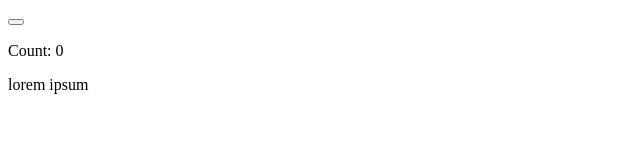
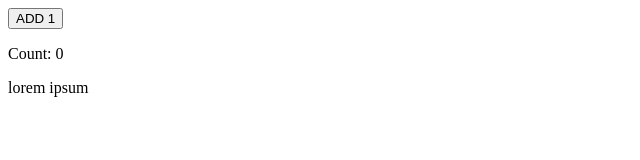
Before and after one commit to Claudiasals/React, a React (Vite) app: page / in a window 1280 px wide. Shown: the top 160 px of the page, without its empty margins (0-640 px from the left). Built offline with nearby package versions, Linux system fonts and the light colour scheme.

Commit message:
Aggiunto bottone per incrementare di 1 il contatore

```diff
--- a/src/Counter.jsx
+++ b/src/Counter.jsx
@@ -1,19 +1,31 @@
 import { useState } from "react"
 
-function Counter() {
+const Counter = () => {
     const [count, setCount] = useState(0);
-    /* useState restituisce un array con in posizione 0 il valore dello state
+    /* Destracturing da useState: useState restituisce un array con in posizione 0 il valore dello state
      e in posizione 1 la funzione che va a triggerare il set del valore
      di state, quindi va a modificare il valore di state andando a
-     rendirizzare ciò che viene restituito da questo componente */
+     rendirizzare ciò che viene restituito da questo componente. */
+    // Il secondo parametro inizia sempre con "set" e poi il nome della variabile.
     // possiamo inserire più state , basta che abbiano un nome diverso
     // es.: const [value, setValue] = useState(0);
+
+    //inseriamo nel bottone l'attributo "onClick" con all'interno la funzione {}
+    // che vogliamo sia eseguita al click, ovvero {handleClickButton}
+    const handleClickButton = () => {
+        setCount((_count) => {// CALLBACK PER accedere al valore precedente per sommare 1
+            //aggiungiamo _ per far capire che sono diversi i cunt ma si chiamano uguae perché sono collegati
+            return _count + 1; // la callback ci deve restituire questo valore
+        });
+    }
+
         return (
             <div>
-        <button></button>
+                <button onClick={handleClickButton}>ADD 1</button>
+
                 <p> Count: {count} </p>
             </div>
         )
+    };
 
-}
     export default Counter
```
Lines whose indentation alone changed are shown as unchanged.
